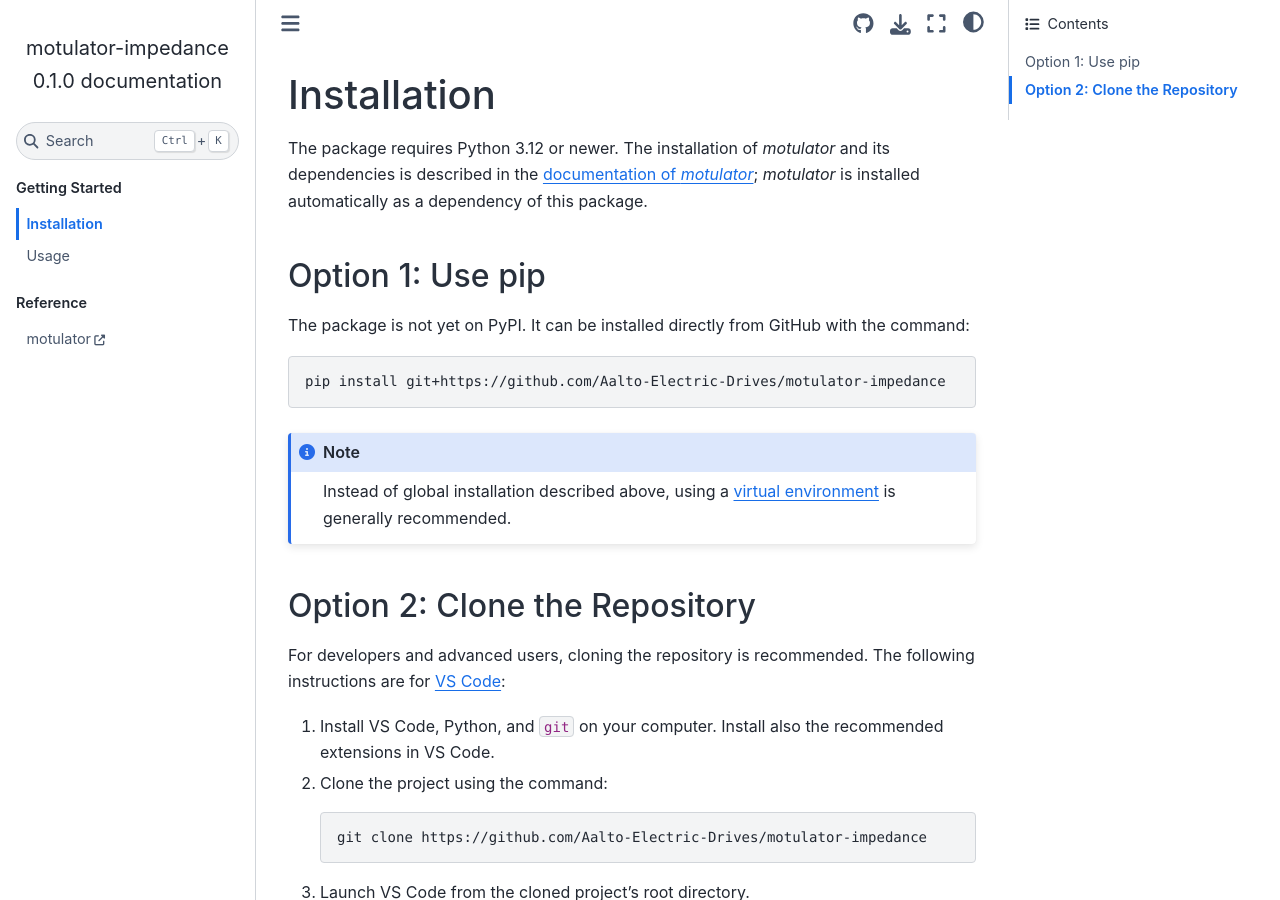
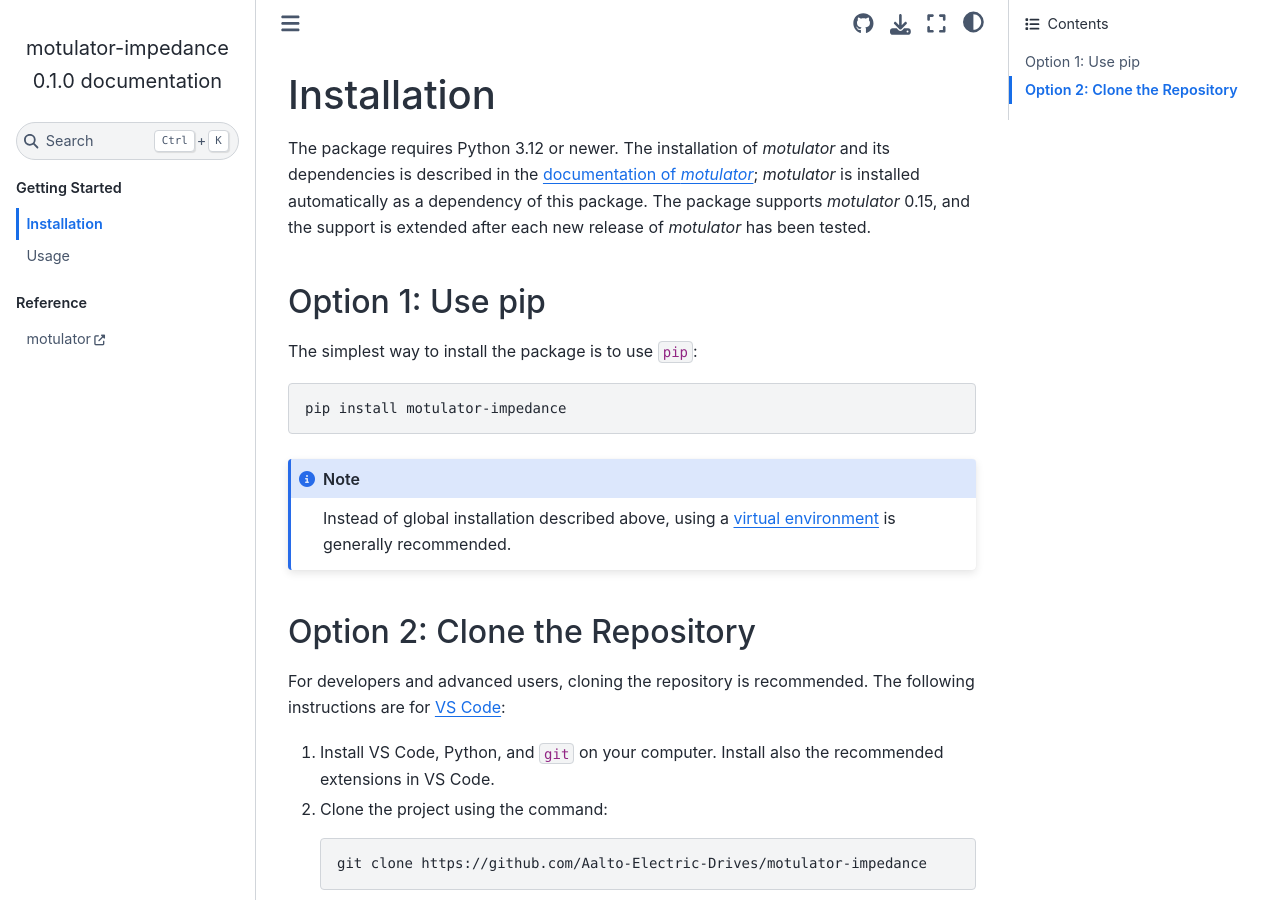
Before and after one commit to Aalto-Electric-Drives/motulator-impedance, a Sphinx documentation site: the page built from docs/source/installation.md, in a window 1280 px wide and 900 px high. Built offline with Sphinx 7.4.7 and the Sphinx Book theme 1.1.4, drawn with Linux system fonts in a browser that asks for light colours; pages that are not in the unit, such as notebooks, are missing from menus.

Commit message:
Publish the package on PyPI
Install the package from PyPI in the README and the documentation, and
remove the early-development note. Publish new releases to PyPI from
GitHub releases using trusted publishing.

Co-Authored-By: Claude Opus 5.5 <noreply@anthropic.com>

````diff
--- a/docs/source/installation.md
+++ b/docs/source/installation.md
@@ -1,13 +1,13 @@
 # Installation
 
-The package requires Python 3.12 or newer. The installation of *motulator* and its dependencies is described in the [documentation of *motulator*](https://aalto-electric-drives.github.io/motulator/installation.html); *motulator* is installed automatically as a dependency of this package.
+The package requires Python 3.12 or newer. The installation of *motulator* and its dependencies is described in the [documentation of *motulator*](https://aalto-electric-drives.github.io/motulator/installation.html); *motulator* is installed automatically as a dependency of this package. The package supports *motulator* 0.15, and the support is extended after each new release of *motulator* has been tested.
 
 ## Option 1: Use pip
 
-The package is not yet on PyPI. It can be installed directly from GitHub with the command:
+The simplest way to install the package is to use `pip`:
 
 ```bash
-pip install git+https://github.com/Aalto-Electric-Drives/motulator-impedance
+pip install motulator-impedance
 ```
 
 ```{note}
--- a/pyproject.toml
+++ b/pyproject.toml
@@ -31,7 +31,6 @@ keywords = [
     "stability",
 ]
 classifiers = [
-  "Development Status :: 3 - Alpha",
   "Programming Language :: Python",
   "Programming Language :: Python :: 3.12",
   "Programming Language :: Python :: 3.13",
````
Also changed, not shown: README.md (+7 -5 lines), docs/source/index.md (+0 -4 lines), 1 other file.
